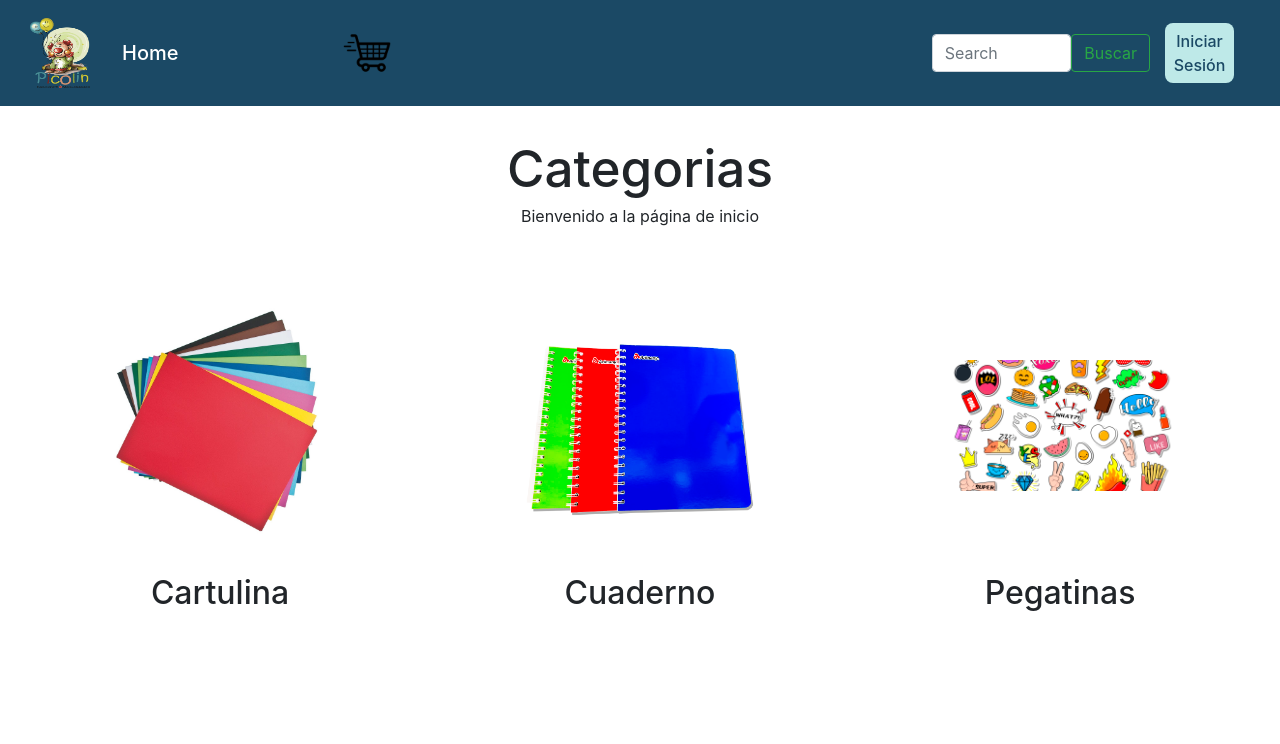
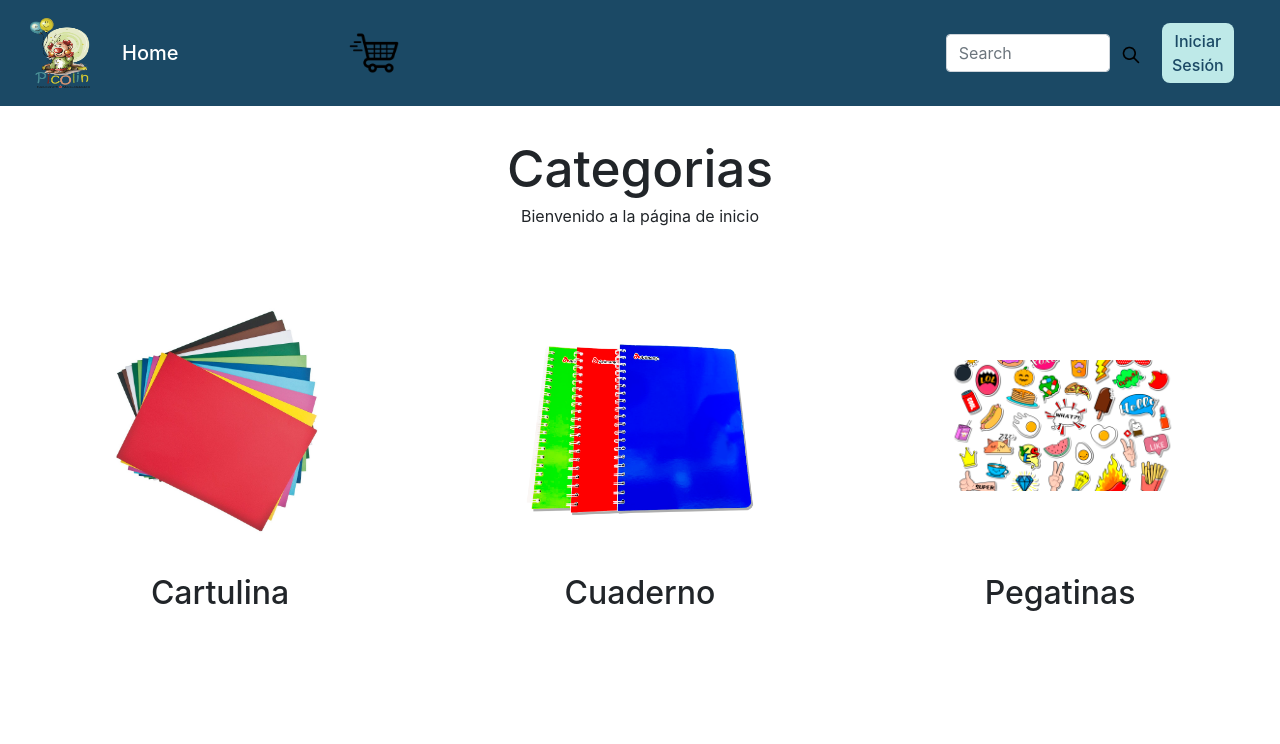
Before and after one commit to angelargd8/Proyecto-software, a React (Vite) app in the folder Proyecto/vite-project/: page / in a window 1280 px wide. Shown: the top 744 px of the page. Built offline with nearby package versions, Linux system fonts and the light colour scheme.

Commit message:
feat(nadvar): cambio de icono de busqueda

```diff
--- a/Proyecto/vite-project/src/componentes/navbar/navbar.css
+++ b/Proyecto/vite-project/src/componentes/navbar/navbar.css
@@ -64,3 +64,14 @@
     flex-direction: row;
     margin-right: 1%;
 }
+
+#buscar-boton{
+    background-color: transparent;
+    padding: 5px;
+    font-size: medium;
+    margin-left: 5px;
+}
+
+#imagen-btn{
+    width: 20px;
+}
--- a/Proyecto/vite-project/src/componentes/navbar/navbar.jsx
+++ b/Proyecto/vite-project/src/componentes/navbar/navbar.jsx
@@ -118,7 +118,8 @@ function Nabvar(){
                 </ul>
                 <form className="d-flex buscar" role="search" onSubmit={handleSearch}>
                     <input className="form-control me-2" type="search" placeholder="Search" aria-label="Search" value={searchItem} onChange={(e)=> setSearchItem(e.target.value)}/>
-                    <button className="btn btn-outline-success" type="submit">Buscar</button>
+                    <img ></img>
+                    <button type="submit" id='buscar-boton'><img id='imagen-btn' src="./src/assets/img/buscar.png" alt="Buscar"/></button>
                 </form>
                 <ul className="navbar-nav me-auto mb-2 mb-lg-0 textos">
                 {
```
Also changed, not shown: Proyecto/vite-project/src/assets/img/buscar.png (added).
